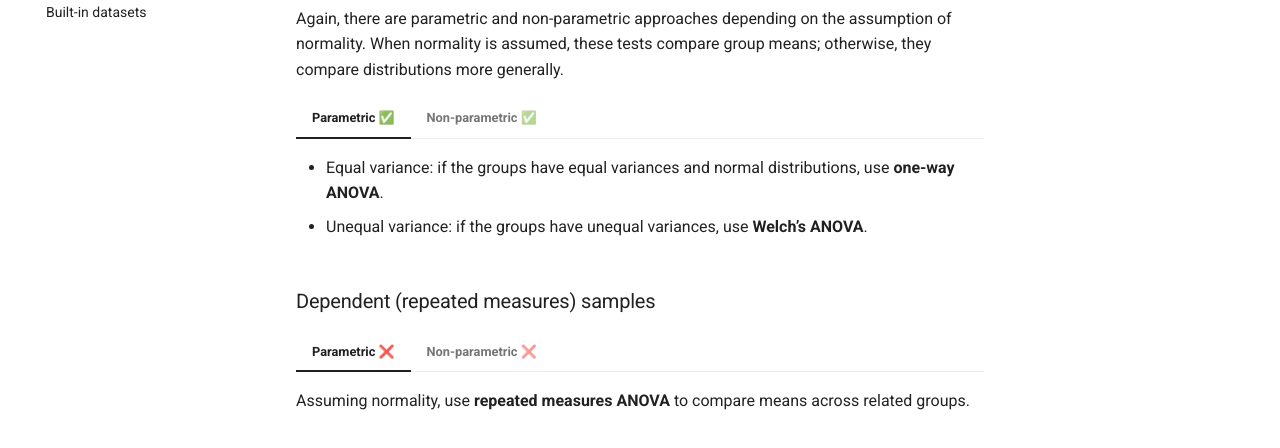
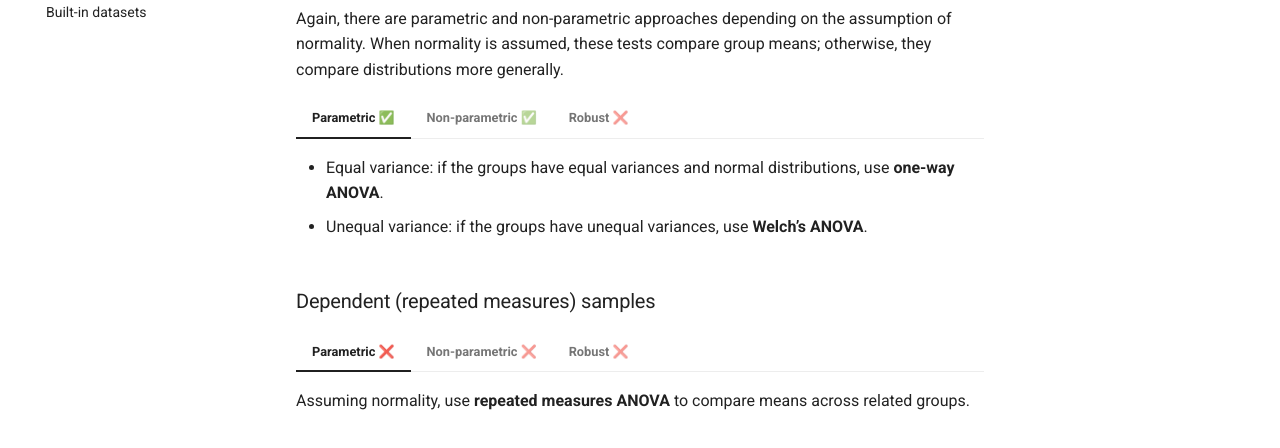
Before and after one commit to y-sunflower/fleur, an MkDocs documentation site: the page built from docs/reference/betweenstats.md, in a window 1280 px wide and 900 px high, scrolled down 1515 px. Shown: the part 150-598 px from the top of the window. Built offline with MkDocs 1.6.1 and Material for MkDocs 9.7.7, drawn with Linux system fonts in a browser that asks for light colours; comment, search, counter and statistics services are not loaded.

Commit message:
doc and type hint

```diff
--- a/docs/reference/betweenstats.md
+++ b/docs/reference/betweenstats.md
@@ -137,6 +137,10 @@
 
     Use the **Kruskal-Wallis test**, which does not assume normality and compares the overall distributions across groups.
 
+=== "Robust ❌"
+
+    TODO
+
 ### Dependent (repeated measures) samples
 
 === "Parametric ❌"
@@ -146,3 +150,7 @@
 === "Non-parametric ❌"
 
     If normality is not assumed, use the **Friedman test**, which compares distributions across related groups without assuming normality.
+
+=== "Robust ❌"
+
+    TODO
```
Also changed, not shown: 1 other file.
